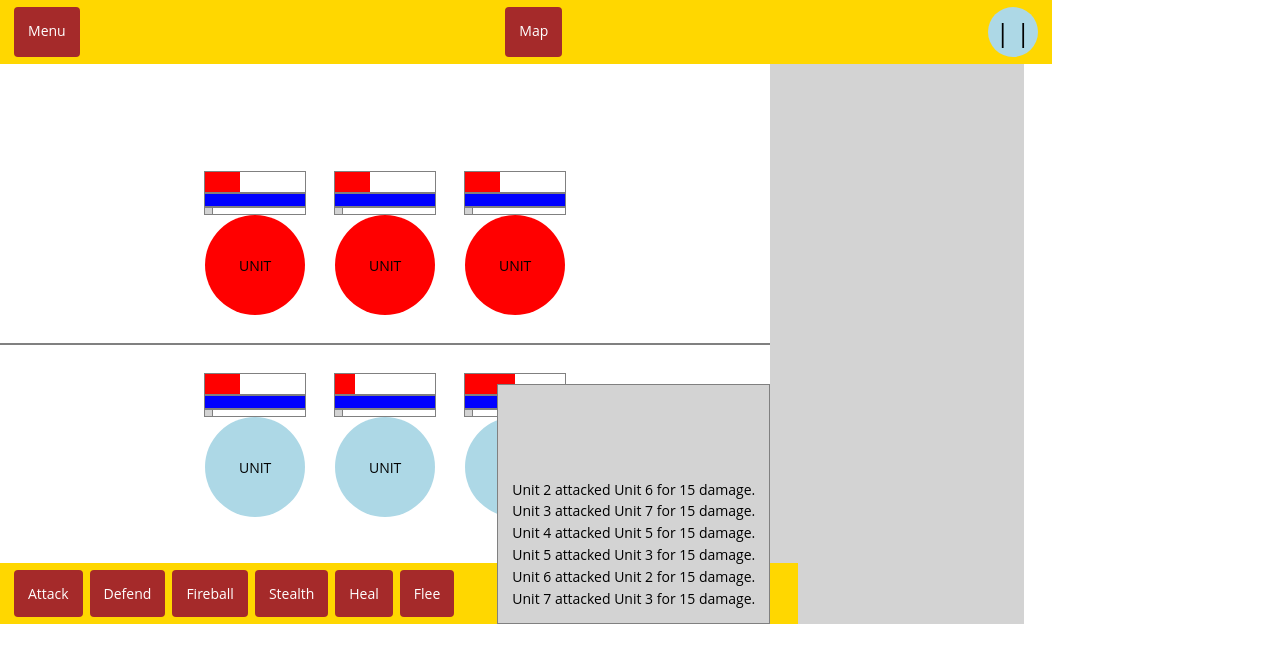
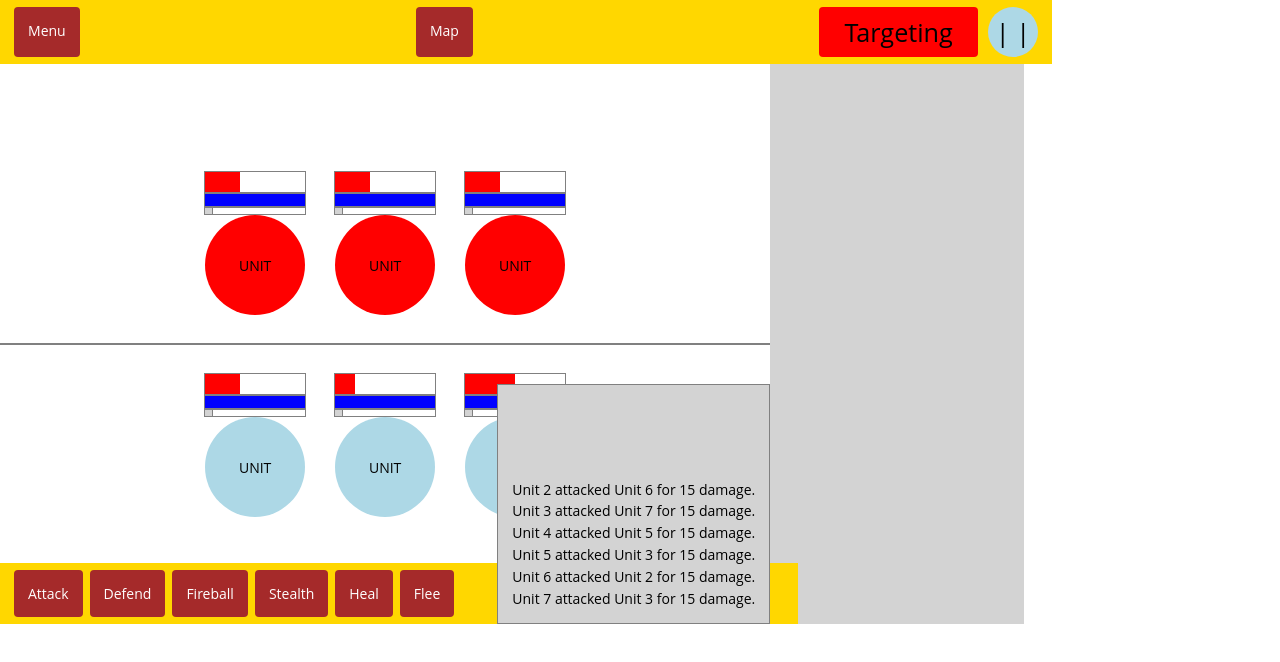
Before and after one commit to nmkataoka/adv-life, a React (Create React App) app: page / in a window 1280 px wide. Shown: the top 662 px of the page. Built offline with nearby package versions, Linux system fonts and the light colour scheme.

Commit message:
add targeting button and refactor getUnitInfos into api layer [Re: nmkataoka/adv-life#28]

```diff
--- /dev/null
+++ b/src/3-api/UnitInfo.ts
@@ -0,0 +1,86 @@
+import { GameManager } from '../0-engine/GameManager';
+import { CombatStatsCmpt } from '../1- ncomponents/CombatStatsCmpt';
+import { HealthCmpt } from '../1- ncomponents/HealthCmpt';
+import { FactionCmpt } from '../1- ncomponents/FactionCmpt';
+import { CombatPositionCmpt } from '../1- ncomponents/CombatPositionCmpt';
+import { StatusEffectsCmpt } from '../1- ncomponents/StatusEffectsCmpt';
+import { GetView } from '../0-engine/ECS/View';
+
+export type UnitInfo = {
+  entityHandle: number;
+  health: number;
+  maxHealth: number;
+
+  mana: number;
+  maxMana: number;
+
+  isChanneling: boolean;
+  channelRemaining: number;
+  channelTotalDuration: number;
+
+  isRecovering: boolean;
+  recoveryRemaining: number;
+  recoveryTotalDuration: number;
+
+  isStealthed: boolean;
+
+  isEnemy?: boolean;
+  position: number;
+};
+
+export type UnitsDict = {
+  [key: string]: UnitInfo;
+};
+
+export const getUnitInfos = (): UnitsDict => {
+  const { eMgr } = GameManager.instance;
+  const combatStatsMgr = eMgr.GetComponentManager(CombatStatsCmpt);
+  const healthMgr = eMgr.GetComponentManager(HealthCmpt);
+  const factionMgr = eMgr.GetComponentManager(FactionCmpt);
+  const positionMgr = eMgr.GetComponentManager(CombatPositionCmpt);
+  const statusEffectsMgr = eMgr.GetComponentManager(StatusEffectsCmpt);
+
+  const units: UnitsDict = {};
+  const unitView = GetView(0, HealthCmpt);
+  for (let i = 0; i < unitView.Count; ++i) {
+    const e = unitView.At(i);
+    const entityHandle = parseInt(e, 10);
+    const healthCmpt = healthMgr.GetByNumber(entityHandle);
+    const combatStatsCmpt = combatStatsMgr.GetByNumber(entityHandle);
+    const factionCmpt = factionMgr.GetByNumber(entityHandle);
+    const statusEffectsCmpt = statusEffectsMgr.GetByNumber(entityHandle);
+    if (!statusEffectsCmpt || !healthCmpt) throw new Error('unit is missing StatusEffectsCmpt');
+    const channel = statusEffectsCmpt.GetStatusEffect('Channel');
+    const recovering = statusEffectsCmpt.GetStatusEffect('Recover');
+
+    const combatPos = positionMgr.GetByNumber(entityHandle);
+    if (!combatPos) throw new Error('unit is missing CombatPositionCmpt');
+
+    const { health, maxHealth } = healthCmpt;
+
+    units[entityHandle] = {
+      entityHandle,
+      health,
+      maxHealth,
+
+      mana: combatStatsCmpt?.mana ?? 100,
+      maxMana: combatStatsCmpt?.maxMana ?? 100,
+
+      isChanneling: channel.severity > 0,
+      channelRemaining: channel.remainingDuration,
+      channelTotalDuration: channel.totalDuration,
+
+      isRecovering: recovering.severity > 0,
+      recoveryRemaining: recovering.remainingDuration,
+      recoveryTotalDuration: recovering.totalDuration,
+
+      isStealthed: statusEffectsCmpt.IsStatusEffectActive('Stealth'),
+
+      isEnemy: factionCmpt?.isEnemy,
+      position: combatPos.position,
+
+    };
+  }
+
+  return units;
+};
--- a/src/6-ui-features/CombatScene/ActionBar.tsx
+++ b/src/6-ui-features/CombatScene/ActionBar.tsx
@@ -6,7 +6,7 @@ import { RootState } from '../../7-app/types';
 import { ActionInfo } from './ActionInfo';
 import { selectedAction } from './combatSceneSlice';
 
-export default function ActionBar() {
+export default function ActionBar(): JSX.Element {
   const actions = useSelector((state: RootState) => state.combatScene.actions);
   return (
     <Container>
--- a/src/6-ui-features/CombatScene/PauseButton.tsx
+++ b/src/6-ui-features/CombatScene/PauseButton.tsx
@@ -6,7 +6,7 @@ import { RootState } from '../../7-app/types';
 import useOnKeypress from '../common/useOnKeypress';
 import { Keycodes } from '../common/constants';
 
-export default function PauseButton() {
+export default function PauseButton(): JSX.Element {
   const dispatch = useDispatch();
   const isPaused = useSelector((state: RootState) => state.combatScene.isPaused);
 
--- /dev/null
+++ b/src/6-ui-features/CombatScene/ShowAllTargetingButton.tsx
@@ -0,0 +1,38 @@
+import React, { useCallback } from 'react';
+import styled from '@emotion/styled';
+import { useDispatch, useSelector } from 'react-redux';
+import { setShowAllTargeting } from './combatSceneSlice';
+import { RootState } from '../../7-app/types';
+
+export default function ShowAllTargetingButton(): JSX.Element {
+  const dispatch = useDispatch();
+  const showAllTargeting = useSelector((state: RootState) => state.combatScene.showAllTargeting);
+
+  const handleToggle = useCallback(() => {
+    dispatch(setShowAllTargeting(!showAllTargeting));
+  }, [dispatch, showAllTargeting]);
+
+  return <Button onClick={handleToggle} showAllTargeting={showAllTargeting}>Targeting</Button>;
+}
+
+type ButtonProps = {
+  showAllTargeting: boolean;
+}
+
+const Button = styled.div`
+  align-items: center;
+  background-color: ${(props: ButtonProps) => (props.showAllTargeting ? 'lightblue' : 'red')};
+  border-radius: 4px;
+  display: flex;
+  font-size: 1.8em;
+  height: 50px;
+  justify-content: center;
+  margin: 0 10px;
+  padding: 0 1em;
+  user-select: none;
+
+
+  &:hover {
+    cursor: pointer;
+  }
+`;
--- a/src/6-ui-features/CombatScene/TopBar.tsx
+++ b/src/6-ui-features/CombatScene/TopBar.tsx
@@ -2,16 +2,20 @@
 import { jsx } from '@emotion/core';
 import styled from '@emotion/styled';
 import PauseButton from './PauseButton';
+import ShowAllTargetingButton from './ShowAllTargetingButton';
 
 const actions = ['Menu', 'Map'];
 
-export default function TopBar() {
+export default function TopBar(): JSX.Element {
   return (
     <Container>
       {actions.map((a) => (
         <ActionButton key={a}>{a}</ActionButton>
       ))}
-      <PauseButton />
+      <ButtonGroup>
+        <ShowAllTargetingButton />
+        <PauseButton />
+      </ButtonGroup>
     </Container>
   );
 }
@@ -35,3 +39,7 @@ const ActionButton = styled.div`
     cursor: pointer;
   }
 `;
+
+const ButtonGroup = styled.div`
+  display: flex;
+`;
--- a/src/6-ui-features/CombatScene/combatSceneSlice.ts
+++ b/src/6-ui-features/CombatScene/combatSceneSlice.ts
@@ -1,43 +1,12 @@
 import { createSlice, Dispatch, PayloadAction } from '@reduxjs/toolkit';
 import throttle from 'lodash.throttle';
 import { GameManager } from '../../0-engine/GameManager';
-import { HealthCmpt } from '../../1- ncomponents/HealthCmpt';
-import { FactionCmpt } from '../../1- ncomponents/FactionCmpt';
 import { ActionInfo, CreateActionInfo } from './ActionInfo';
-import { CombatPositionCmpt } from '../../1- ncomponents/CombatPositionCmpt';
-import { CombatStatsCmpt } from '../../1- ncomponents/CombatStatsCmpt';
 import { keyPressed } from '../common/actions';
 import { Keycodes } from '../common/constants';
 import { AppThunk } from '../../7-app/types';
 import { SetSkillTarget } from '../../3-api';
-import { StatusEffectsCmpt } from '../../1- ncomponents/StatusEffectsCmpt';
-import { GetView } from '../../0-engine/ECS/View';
-
-export type UnitInfo = {
-  entityHandle: number;
-  health: number;
-  maxHealth: number;
-
-  mana: number;
-  maxMana: number;
-
-  isChanneling: boolean;
-  channelRemaining: number;
-  channelTotalDuration: number;
-
-  isRecovering: boolean;
-  recoveryRemaining: number;
-  recoveryTotalDuration: number;
-
-  isStealthed: boolean;
-
-  isEnemy?: boolean;
-  position: number;
-};
-
-type Units = {
-  [key: string]: UnitInfo;
-};
+import { UnitsDict, getUnitInfos } from '../../3-api/UnitInfo';
 
 type MousePos = {
   x: number;
@@ -45,7 +14,7 @@ type MousePos = {
 };
 
 const initialState = {
-  units: {} as Units,
+  units: {} as UnitsDict,
 
   selectedUnit: null as null | number,
 
@@ -63,13 +32,14 @@ const initialState = {
   selectedAction: undefined as ActionInfo | undefined,
 
   isPaused: false,
+  showAllTargeting: false,
 };
 
 const combatSceneSlice = createSlice({
   name: 'combatScene',
   initialState,
   reducers: {
-    updatedUnits(state, action: PayloadAction<{ units: Units }>) {
+    updatedUnits(state, action: PayloadAction<{ units: UnitsDict }>) {
       state.units = action.payload.units;
     },
     clickedOnUnit(state, action: PayloadAction<number>) {
@@ -105,6 +75,9 @@ const combatSceneSlice = createSlice({
     isPausedChanged(state, action: PayloadAction<boolean>) {
       state.isPaused = action.payload;
     },
+    setShowAllTargeting(state, action: PayloadAction<boolean>) {
+      state.showAllTargeting = action.payload;
+    },
   },
   extraReducers: {
     [keyPressed.toString()]: (state, action) => {
@@ -127,7 +100,11 @@ const {
   isPausedChanged, updatedUnits, updateMousePosition, setSelectedAction,
 } = combatSceneSlice.actions;
 
-export const { clickedOnUnit, clearSelectedAction } = combatSceneSlice.actions;
+export const {
+  clearSelectedAction,
+  clickedOnUnit,
+  setShowAllTargeting,
+} = combatSceneSlice.actions;
 
 export default combatSceneSlice.reducer;
 
@@ -146,54 +123,7 @@ export const selectedAction = (action: ActionInfo): AppThunk => (dispatch, getSt
 };
 
 export const updateUnitsFromEngine = (): AppThunk => (dispatch) => {
-  const { eMgr } = GameManager.instance;
-  const combatStatsMgr = eMgr.GetComponentManager(CombatStatsCmpt);
-  const healthMgr = eMgr.GetComponentManager(HealthCmpt);
-  const factionMgr = eMgr.GetComponentManager(FactionCmpt);
-  const positionMgr = eMgr.GetComponentManager(CombatPositionCmpt);
-  const statusEffectsMgr = eMgr.GetComponentManager(StatusEffectsCmpt);
-
-  const units: Units = {};
-  const unitView = GetView(0, HealthCmpt);
-  for (let i = 0; i < unitView.Count; ++i) {
-    const e = unitView.At(i);
-    const entityHandle = parseInt(e, 10);
-    const healthCmpt = healthMgr.GetByNumber(entityHandle);
-    const combatStatsCmpt = combatStatsMgr.GetByNumber(entityHandle);
-    const factionCmpt = factionMgr.GetByNumber(entityHandle);
-    const statusEffectsCmpt = statusEffectsMgr.GetByNumber(entityHandle);
-    if (!statusEffectsCmpt || !healthCmpt) throw new Error('unit is missing StatusEffectsCmpt');
-    const channel = statusEffectsCmpt.GetStatusEffect('Channel');
-    const recovering = statusEffectsCmpt.GetStatusEffect('Recover');
-
-    const combatPos = positionMgr.GetByNumber(entityHandle);
-    if (!combatPos) throw new Error('unit is missing CombatPositionCmpt');
-
-    const { health, maxHealth } = healthCmpt;
-
-    units[entityHandle] = {
-      entityHandle,
-      health,
-      maxHealth,
-
-      mana: combatStatsCmpt?.mana ?? 100,
-      maxMana: combatStatsCmpt?.maxMana ?? 100,
-
-      isChanneling: channel.severity > 0,
-      channelRemaining: channel.remainingDuration,
-      channelTotalDuration: channel.totalDuration,
-
-      isRecovering: recovering.severity > 0,
-      recoveryRemaining: recovering.remainingDuration,
-      recoveryTotalDuration: recovering.totalDuration,
-
-      isStealthed: statusEffectsCmpt.IsStatusEffectActive('Stealth'),
-
-      isEnemy: factionCmpt?.isEnemy,
-      position: combatPos.position,
-
-    };
-  }
+  const units = getUnitInfos();
 
   dispatch(updatedUnits({ units }));
 };
```
Also changed, not shown: 1 other file (tests, documents, lock files or other folders).
